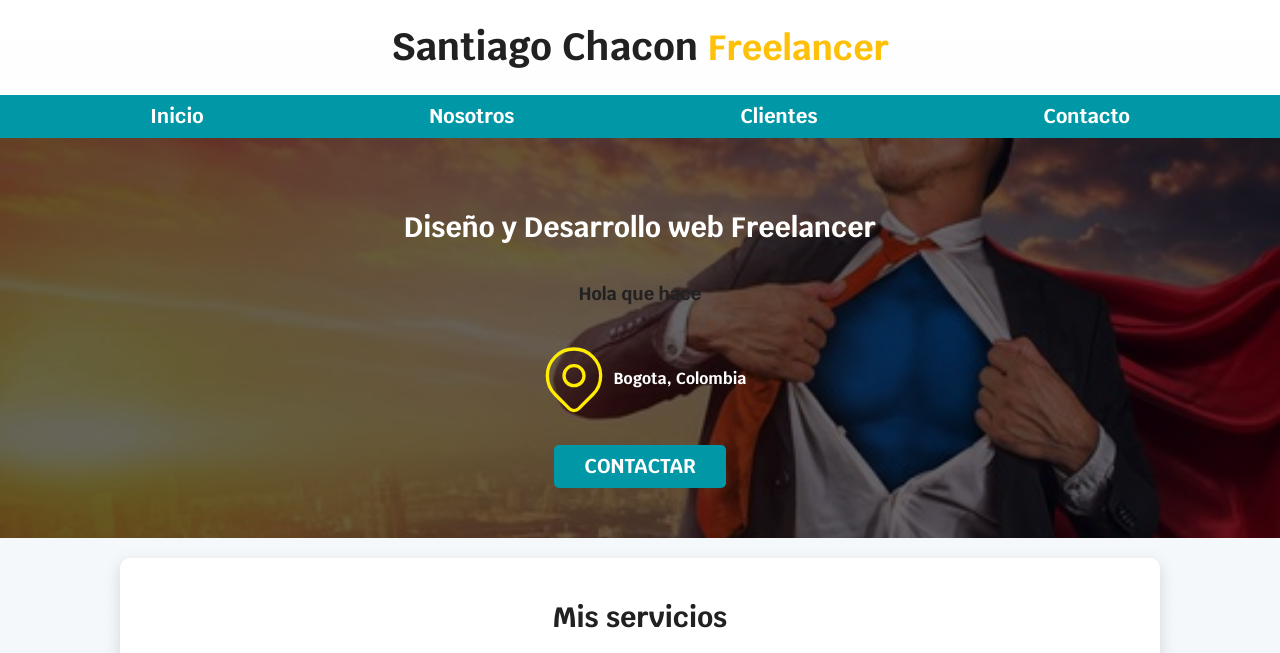
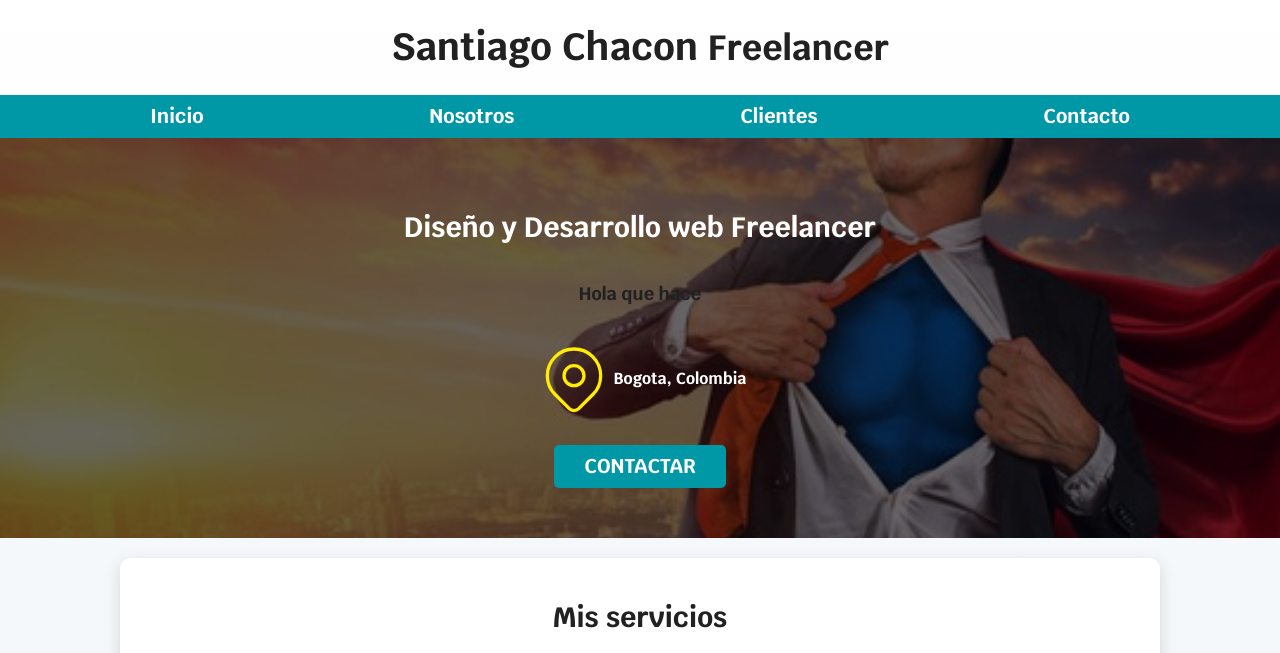
Before and after one commit to santiago1525/freelancerPage, a plain HTML site: page index.html in a window 1280 px wide. Shown: the top 653 px of the page. Drawn offline with Linux system fonts and the light colour scheme.

```diff
--- a/css/style.css
+++ b/css/style.css
@@ -84,7 +84,7 @@
 
 .titulo span {
     font-size: 3.5rem;
-    color: var(--primario);
+    color: var(--oscuro);
 }
 .nav-bg {
     background-color: var(--secundario);
```
